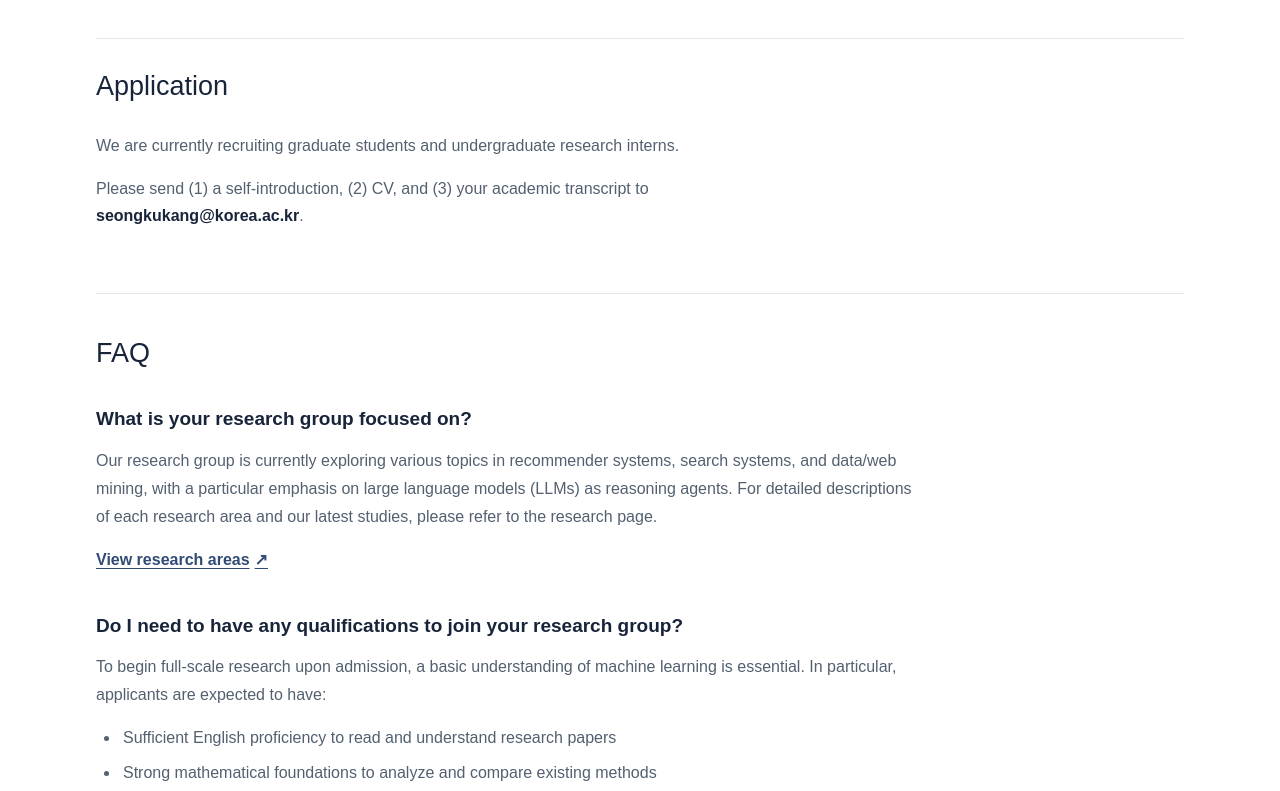
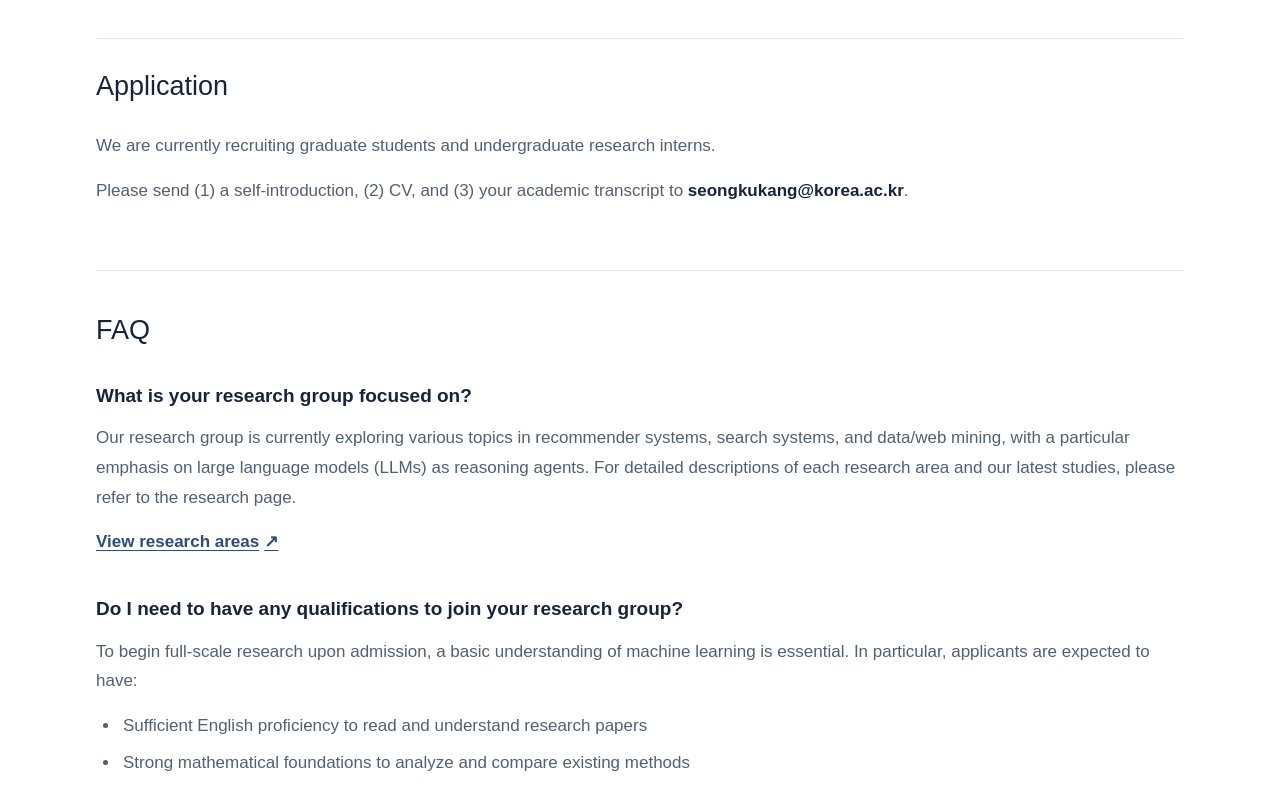
Before and after one commit to idealab-ku/idealab-website, a Next.js app: page /join in a window 1280 px wide. Shown: the part 320-1111 px from the top of the page. Built offline with nearby package versions, Linux system fonts and the light colour scheme.

Commit message:
Improve Join us text sizing and width

```diff
--- a/app/globals.css
+++ b/app/globals.css
@@ -253,17 +253,17 @@ nav a:hover{color:var(--teal-dark);border-color:var(--teal)}
 .admission-status p+p{margin-top:3px}
 .application-section{padding:30px 0 54px;border-top:1px solid var(--line)}
 .application-section>h2{font-size:27px;line-height:1.3;margin:0 0 28px}
-.application-content{max-width:820px}
-.application-content p{max-width:720px;font-size:16px;line-height:1.7;color:#536070;margin:0 0 10px}
+.application-content{max-width:none}
+.application-content p{max-width:none;font-size:17px;line-height:1.7;color:#536070;margin:0 0 10px}
 .application-content .application-instructions{margin-top:16px}
 .application-instructions span{color:var(--navy);font-weight:650}
 .faq{padding:42px 0 76px;border-top:1px solid var(--line)}
 .faq>h2{font-size:27px;line-height:1.3;margin:0 0 34px}
-.faq-list{max-width:900px}
+.faq-list{max-width:none}
 .faq-item{margin:0 0 38px}
 .faq-item:last-child{margin-bottom:0}
 .faq-item h3{margin:0 0 13px;font-size:19px;line-height:1.5;font-weight:650}
-.faq-answer{max-width:820px;margin:0;color:#536070;font-size:16px;line-height:1.75}
+.faq-answer{max-width:none;margin:0;color:#536070;font-size:17px;line-height:1.75}
 .faq-answer p{margin:0 0 15px}
 .faq-requirements{margin:7px 0 19px;padding-left:24px;list-style:disc}
 .faq-requirements li{display:list-item;padding-left:3px}
```
